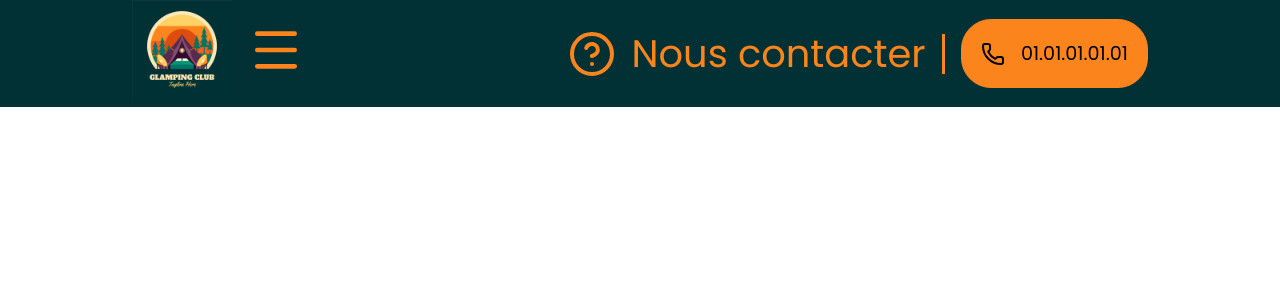
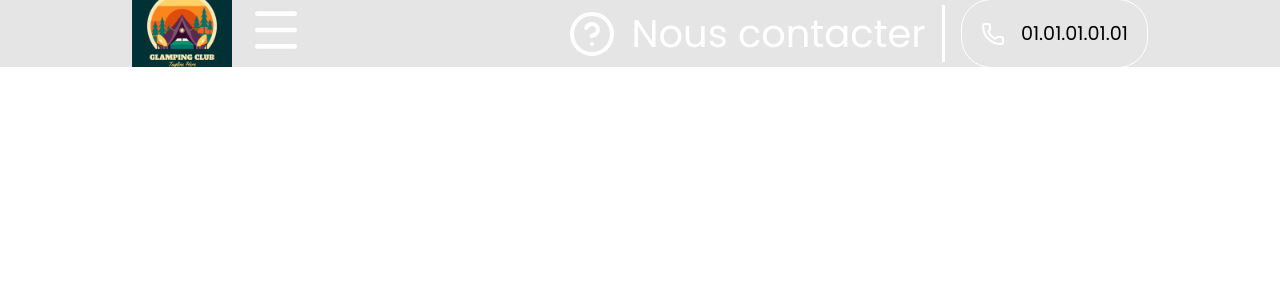
Before and after one commit to JP-Lefever/camping, a Next.js app: page / in a window 1280 px wide. Shown: the top 300 px of the page. Built offline with nearby package versions, Linux system fonts and the light colour scheme.

Commit message:
feat: add menu nav & styles

```diff
--- a/src/app/globals.css
+++ b/src/app/globals.css
@@ -20,11 +20,12 @@ body {
 }
 
 :root {
-  --primary-color: #013134;
-  --secondary-color: #fc841c;
-  --secondary-color-transparent: rgba(252, 132, 28, 0.15);
+  --primary-color: #ffff;
+  --secondary-color: #000000;
+  --secondary-color-transparent: rgba(0, 0, 0, 0.1);
   --light-color: #fed366;
   --warm-color: #de4d0e;
+  --warm2-color: #fc841c;
   --cold-color: #fee8b7;
   --title-font: "poppins";
   --otherTitle-font: "gotcha";
--- /dev/null
+++ b/src/assets/data/navBar.json
@@ -0,0 +1,32 @@
+[
+  {
+    "id" : 1,
+    "label" : "Accueil",
+    "link" : "/"
+  },
+  {
+    "id" : 2,
+    "label" : "Le camping",
+    "link" : "/camping"
+  },
+  {
+    "id" : 3,
+    "label" : "Les hebergements",
+    "link" : "/hebergement"
+  },
+  {
+    "id" : 4,
+    "label" : "Les services",
+    "link" : "/services"
+  },
+  {
+    "id" : 5,
+    "label" : "Que faire ?",
+    "link" : "/tourisme"
+  },
+  {
+    "id" : 6,
+    "label" : "Contact",
+    "link" : "/contact"
+  }
+]
--- a/src/components/layout/navBar/NavBar.tsx
+++ b/src/components/layout/navBar/NavBar.tsx
@@ -1,11 +1,19 @@
+"use client"
 import styles from "./navBar.module.css"
-
+import {useState} from "react";
 import Image from "next/image";
-import {Menu, Phone, CircleQuestionMark  } from "lucide-react"
+import {Menu, Phone, CircleQuestionMark, X  } from "lucide-react"
 import Link from "next/link";
+import dataNav from "@/assets/data/navBar.json"
 
 
 export default function NavBar() {
+
+    const [openMenu, setOpenMenu] = useState<boolean>(false)
+
+    const handleMenu = () => {
+        setOpenMenu(!openMenu)
+    }
 
     return(
         <>
@@ -15,16 +23,29 @@ export default function NavBar() {
                         <Image className={styles.logo} src={"/images/logo.jpg"} alt={"logo camping, petite cabane"} width={100} height={100} />
                     </figure>
                     <article>
-                        <Menu size={56} color={"#fc841c"}/>
+                        <Menu className={styles.buttonMenu} size={56} color={"white"} onClick={handleMenu}/>
+
+                            <ul className={`${styles.ul} ${openMenu ? styles.open : styles.close }`}>
+                                <li className={styles.headMenu}>
+                                    <p className={styles.p}>Menu</p>
+                                    <X className={styles.button} onClick={handleMenu} size={48}/>
+                                </li>
+                            {dataNav.map((item)=>
+                                <li className={styles.li} key={item.id}>
+                                    <Link className={styles.linkMenu} href={item.link}>{item.label}</Link>
+                                </li>
+                            )}
+                            </ul>
+
                     </article>
                 </section>
                 <section>
                     <article>
-                        <CircleQuestionMark size={48} color={"#fc841c"}/>
+                        <CircleQuestionMark size={48} color={"white"}/>
                         <Link className={styles.link} href="#"> Nous contacter </Link>
                     </article>
                     <article>
-                        <Phone/>
+                        <Phone color={"white"} />
                         <p>01.01.01.01.01</p>
                     </article>
                 </section>
--- a/src/components/layout/navBar/navBar.module.css
+++ b/src/components/layout/navBar/navBar.module.css
@@ -1,9 +1,10 @@
 .nav{
-    background-color: var(--primary-color);
+    background-color: var(--secondary-color-transparent);
     width: 100vw;
     display: flex;
     justify-content: space-around;
     font-family: var(--title-font),sans-serif;
+    height: 8.4vh;
 }
 
 .nav section {
@@ -23,21 +24,80 @@
 .nav section:last-child article:last-child {
     display: flex;
     gap: 1rem;
-    border: 1px solid var(--secondary-color);
+    border: 1px solid var(--primary-color);
     padding : 1em;
     border-radius: 30px;
-    background-color: var(--secondary-color);
     font-size: 1.2em;
     align-items: center;
 }
 
 .link{
     text-decoration: none;
-    color: var(--secondary-color);
+    color: var(--primary-color);
     font-size: 2em;
-    border-right: 3px solid var(--secondary-color);
+    border-right: 3px solid var(--primary-color);
     padding-right: 1rem;
-    height: 5vh;
     display: flex;
     align-items: center;
 }
+
+.buttonMenu{
+    cursor: pointer;
+}
+
+.ul {
+    position: absolute;
+    top: 0;
+    left: 0;
+    height: 100vh;
+    width: 25vw;
+    background-color: var(--primary-color);
+    transition : transform .8s ease-in-out;
+    transform: translateX(-100%);
+    z-index: 100;
+}
+
+.open{
+    transform: translateX(0);
+}
+
+.close{
+    transform: translateX(-100%);
+}
+
+.headMenu{
+    display: flex;
+    width: 100%;
+    border-bottom: 1px solid var(--secondary-color);
+    height: 5vh;
+    font-size: 1.8em;
+    align-items: center;
+}
+
+.p{
+    width: 100%;
+    transform: translateX(45%);
+}
+
+.button {
+    border: none;
+    background-color: transparent;
+    z-index: 2;
+    cursor: pointer;
+}
+
+.li {
+    display: flex;
+    align-items: center;
+    width: 100%;
+    height: 5vh;
+    border-bottom: 1px solid var(--secondary-color);
+    padding-left: 2em;
+}
+
+.linkMenu {
+    text-decoration: none;
+    color: var(--secondary-color);
+    font-size: 1.4em;
+
+}
```
